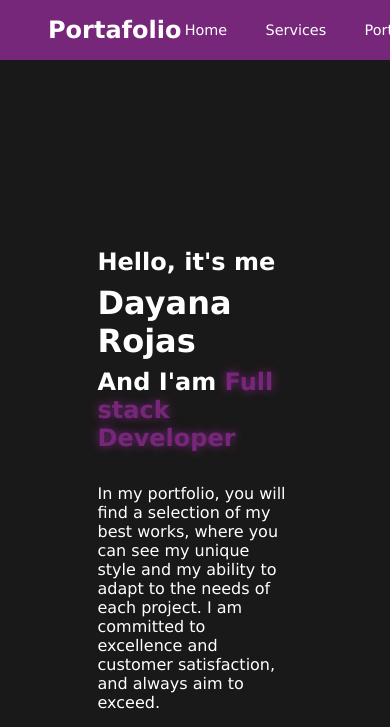
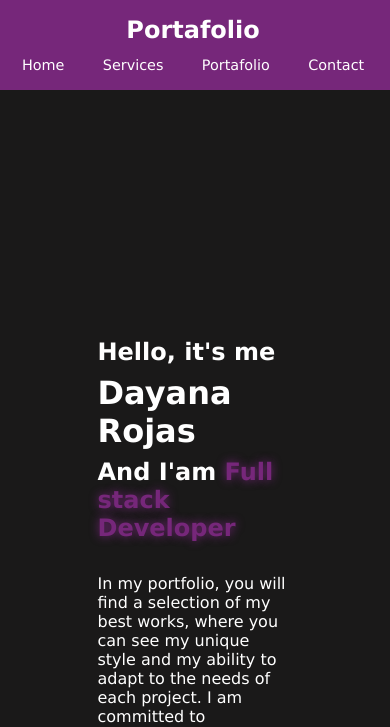
Before and after one commit to dayana7508/portafolio, a plain HTML site: page index.html in a window 390 px wide. Shown: the top 727 px of the page. Drawn offline with Linux system fonts and the light colour scheme.

Commit message:
modificacion @media 480px y @media 768px

```diff
--- a/style.css
+++ b/style.css
@@ -14,7 +14,7 @@ body {
 
 header {
     background-color: #76277A;
-    position: fixed;
+    /* position: fixed; */
     width: 100%;
     z-index: 999;
 
@@ -201,7 +201,8 @@ html {
 .cards {
     flex-wrap: wrap;
     display: flex;
-    justify-content: space-around;
+    justify-content: center;
+
 
 
 }
@@ -215,6 +216,7 @@ html {
     text-align: center;
     height: auto;
     transition: 0.4s;
+    margin: 1rem;
 
 }
 
@@ -274,15 +276,17 @@ html {
 
 .div {
     position: relative;
-    border: 2px solid red;
+
 
 }
 
 .img {
     display: flex;
     flex-wrap: wrap;
-    justify-content: space-around;
+    /* justify-content: space-around; */
     /* border: 2px solid red;   */
+    justify-content: center;
+    gap: 1rem;
 
 
 
@@ -427,6 +431,16 @@ footer .p {
 
 }
 @media (max-width:768px){
+    .Portafolio{
+        margin: 0;
+        padding-bottom: .7rem;
+    }
+    .container-navbar{
+
+        width: 100%;
+        flex-direction: column;
+        justify-content: center;
+    }
     textarea{
      width: 20rem;
     }
@@ -436,3 +450,29 @@ footer .p {
     }
 
 }
+@media (max-width:480px){
+    .Portafolio{
+        margin: 0;
+        padding: 0;
+        padding-bottom: .7rem;
+
+    }
+    .container-navbar ul{
+        width: 100%;
+        margin: 0;
+
+
+    }
+    .container-navbar{
+        width: 99%;
+        flex-direction: column;
+        justify-content: center;
+    }
+
+    .img-cars{
+        margin: 0%;
+        width: 99%;
+        width: 20rem;
+    }
+
+}
```
Also changed, not shown: index.html (+4 -5 lines).
